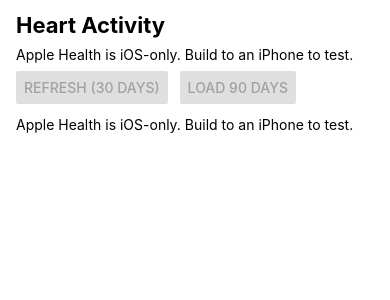
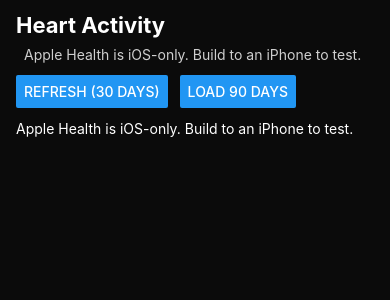
Before and after one commit to sm11t/metricsapptest4, a React Native app: screen / in a window 390 px wide. Shown: the top 300 px of the page. Built offline with nearby package versions, Linux system fonts and the light colour scheme.

Commit message:
displays heart rate

```diff
--- a/App.tsx
+++ b/App.tsx
@@ -1,21 +1,13 @@
 import React, { useEffect, useRef, useState } from 'react';
 import {
-  Platform,
-  SafeAreaView,
-  View,
-  Text,
-  ScrollView,
-  Button,
-  ActivityIndicator,
-  Alert,
+  Platform, SafeAreaView, View, Text, ScrollView, Button,
+  ActivityIndicator, Alert, StyleSheet
 } from 'react-native';
 import AppleHealthKit, { HealthKitPermissions } from 'react-native-health';
 
 type HRSample = { startDate: string; value: number; unit?: string };
 
 const HK = AppleHealthKit.Constants.Permissions;
-
-// Build the read list defensively; remove any undefined entries.
 const READ_TYPES = [
   HK.HeartRate,
   HK.RestingHeartRate,
@@ -25,9 +17,7 @@
   HK.MindfulSession,
 ].filter(Boolean);
 
-const perms: HealthKitPermissions = {
-  permissions: { read: READ_TYPES as any, write: [] },
-};
+const perms: HealthKitPermissions = { permissions: { read: READ_TYPES as any, write: [] } };
 
 export default function App() {
   const [initializing, setInitializing] = useState(true);
@@ -37,7 +27,7 @@
   const [hr, setHr] = useState<HRSample[]>([]);
   const didInit = useRef(false);
 
-  // Authorize on launch, then auto-import HR
+  // Ask for Health access on first mount
   useEffect(() => {
     if (Platform.OS !== 'ios') {
       setInitializing(false);
@@ -54,11 +44,17 @@
         setMsg('Health permission not granted. Tap “Grant Health Access” to try again.');
         return;
       }
-      setHkReady(true);
-      setMsg('Health access granted. Importing heart rate…');
-      importHeartRate(30);
+      setHkReady(true);            // don’t call import here (avoids race)
+      setMsg('Health access granted.');
     });
   }, []);
+
+  // Auto-import once AFTER hkReady becomes true (solves the race)
+  useEffect(() => {
+    if (hkReady) {
+      importHeartRate(30);
+    }
+  }, [hkReady]);
 
   const importHeartRate = (daysBack = 30) => {
     if (!hkReady) {
@@ -67,7 +63,6 @@
     }
     const end = new Date();
     const start = new Date(end.getTime() - daysBack * 24 * 60 * 60 * 1000);
-
     const options = {
       startDate: start.toISOString(),
       endDate: end.toISOString(),
@@ -77,7 +72,6 @@
 
     setLoading(true);
     setMsg(`Importing heart rate (last ${daysBack} days)…`);
-
     AppleHealthKit.getHeartRateSamples(options, (err, results: any[] = []) => {
       setLoading(false);
       if (err) {
@@ -86,10 +80,8 @@
         setMsg(`Error loading heart rate: ${String(err)}`);
         return;
       }
-      const samples: HRSample[] = results.map((r) => ({
-        startDate: r.startDate,
-        value: r.value,
-        unit: r.unit || 'bpm',
+      const samples: HRSample[] = results.map(r => ({
+        startDate: r.startDate, value: r.value, unit: r.unit || 'bpm'
       }));
       setHr(samples);
       setMsg(
@@ -97,6 +89,7 @@
           ? `Imported ${samples.length} heart-rate samples from the last ${daysBack} days.`
           : `No heart-rate samples found in the last ${daysBack} days.`
       );
+      console.log('HR sample preview:', samples.slice(0, 5));
     });
   };
 
@@ -111,22 +104,19 @@
         return;
       }
       setHkReady(true);
-      setMsg('Health access granted. Importing heart rate…');
-      importHeartRate(30);
+      setMsg('Health access granted.');
     });
   };
 
   return (
-    <SafeAreaView style={{ flex: 1 }}>
-      <View style={{ paddingHorizontal: 16, paddingTop: 12 }}>
-        <Text style={{ fontSize: 22, fontWeight: '700', marginBottom: 8 }}>Heart Activity</Text>
-
-        <View style={{ flexDirection: 'row', alignItems: 'center', gap: 10, marginBottom: 8 }}>
+    <SafeAreaView style={styles.root}>
+      <View style={styles.header}>
+        <Text style={styles.h1}>Heart Activity</Text>
+        <View style={styles.row}>
           {(initializing || loading) && <ActivityIndicator />}
-          <Text>{msg}</Text>
+          <Text style={styles.msg}>{msg}</Text>
         </View>
-
-        <View style={{ flexDirection: 'row', gap: 12, marginBottom: 12 }}>
+        <View style={styles.row}>
           {Platform.OS === 'ios' && !hkReady ? (
             <Button
               title={initializing ? 'Requesting Health Access…' : 'Grant Health Access'}
@@ -135,46 +125,43 @@
             />
           ) : (
             <>
-              <Button
-                title="Refresh (30 days)"
-                onPress={() => importHeartRate(30)}
-                disabled={loading || !hkReady}
-              />
-              <Button
-                title="Load 90 days"
-                onPress={() => importHeartRate(90)}
-                disabled={loading || !hkReady}
-              />
+              <Button title="Refresh (30 days)" onPress={() => importHeartRate(30)} disabled={loading} />
+              <View style={{ width: 12 }} />
+              <Button title="Load 90 days" onPress={() => importHeartRate(90)} disabled={loading} />
             </>
           )}
         </View>
       </View>
 
-      <ScrollView
-        contentInsetAdjustmentBehavior="automatic"
-        contentContainerStyle={{ paddingHorizontal: 16, paddingBottom: 24 }}
-      >
+      <ScrollView contentInsetAdjustmentBehavior="automatic" contentContainerStyle={styles.list}>
         {Platform.OS !== 'ios' ? (
-          <Text>Apple Health is iOS-only. Build to an iPhone to test.</Text>
+          <Text style={styles.text}>Apple Health is iOS-only. Build to an iPhone to test.</Text>
         ) : (
           <>
-            {hr.slice(0, 200).map((s, i) => {
-              const when = new Date(s.startDate).toLocaleString();
-              return (
-                <Text key={`${s.startDate}-${i}`} style={{ marginBottom: 4 }}>
-                  {when} — {s.value} {s.unit || 'bpm'}
-                </Text>
-              );
-            })}
-            {hkReady && !loading && hr.length === 0 ? (
-              <Text style={{ marginTop: 8, fontStyle: 'italic' }}>
-                Tip: No HR yet? Health app → Browse → Heart → Heart Rate → “+” to add a sample,
+            {hr.slice(0, 200).map((s, i) => (
+              <Text key={`${s.startDate}-${i}`} style={styles.text}>
+                {new Date(s.startDate).toLocaleString()} — {s.value} {s.unit || 'bpm'}
+              </Text>
+            ))}
+            {hkReady && !loading && hr.length === 0 && (
+              <Text style={[styles.text, { fontStyle: 'italic', marginTop: 8 }]}>
+                No samples found. In Health → Browse → Heart → Heart Rate → “+”, add a couple of entries,
                 then tap Refresh.
               </Text>
-            ) : null}
+            )}
           </>
         )}
       </ScrollView>
     </SafeAreaView>
   );
 }
+
+const styles = StyleSheet.create({
+  root: { flex: 1, backgroundColor: '#0b0b0b' },
+  header: { paddingHorizontal: 16, paddingTop: 12 },
+  h1: { color: '#ffffff', fontSize: 22, fontWeight: '700', marginBottom: 8 },
+  row: { flexDirection: 'row', alignItems: 'center', marginBottom: 12 },
+  msg: { color: '#cfcfcf', marginLeft: 8, flexShrink: 1 },
+  list: { paddingHorizontal: 16, paddingBottom: 24 },
+  text: { color: '#ffffff', marginBottom: 6 },
+});
```
